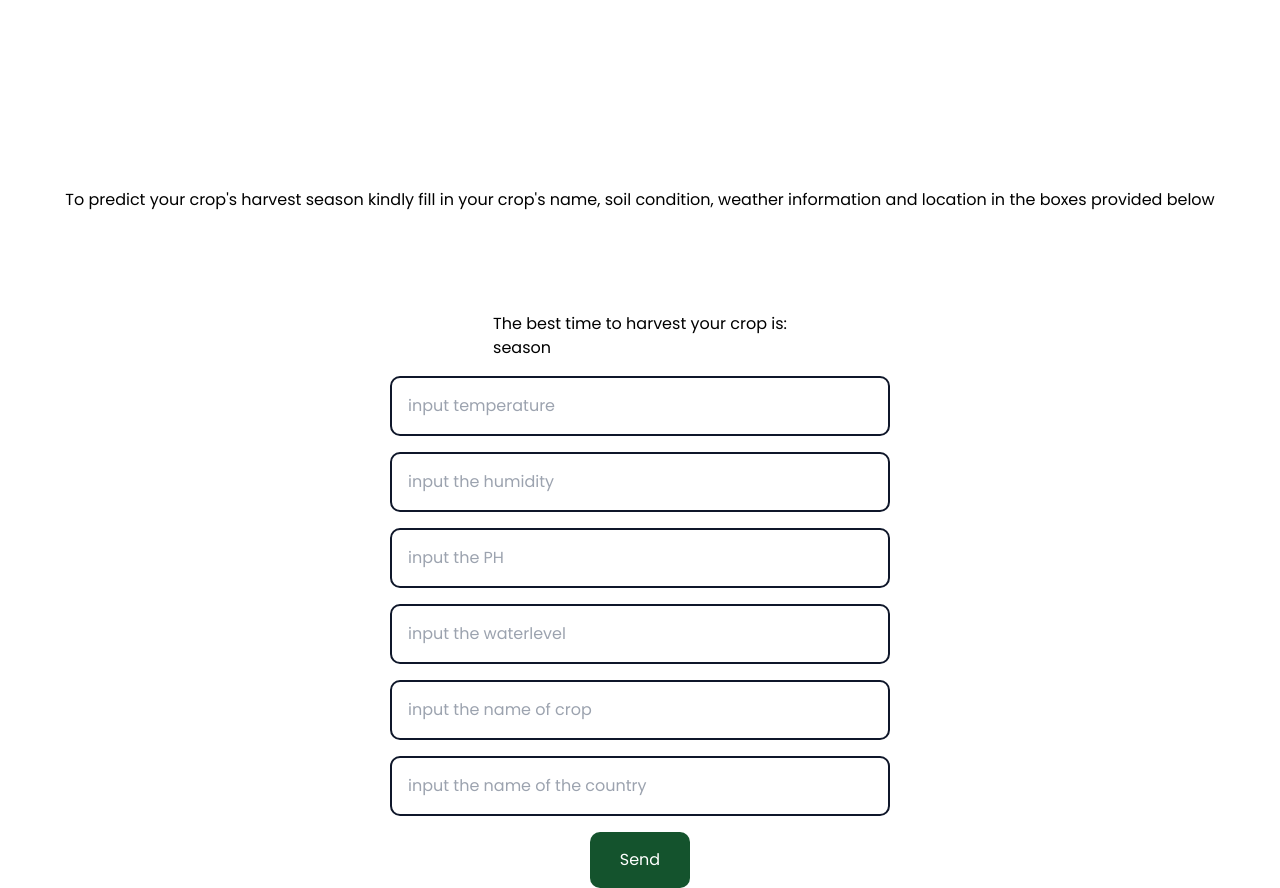
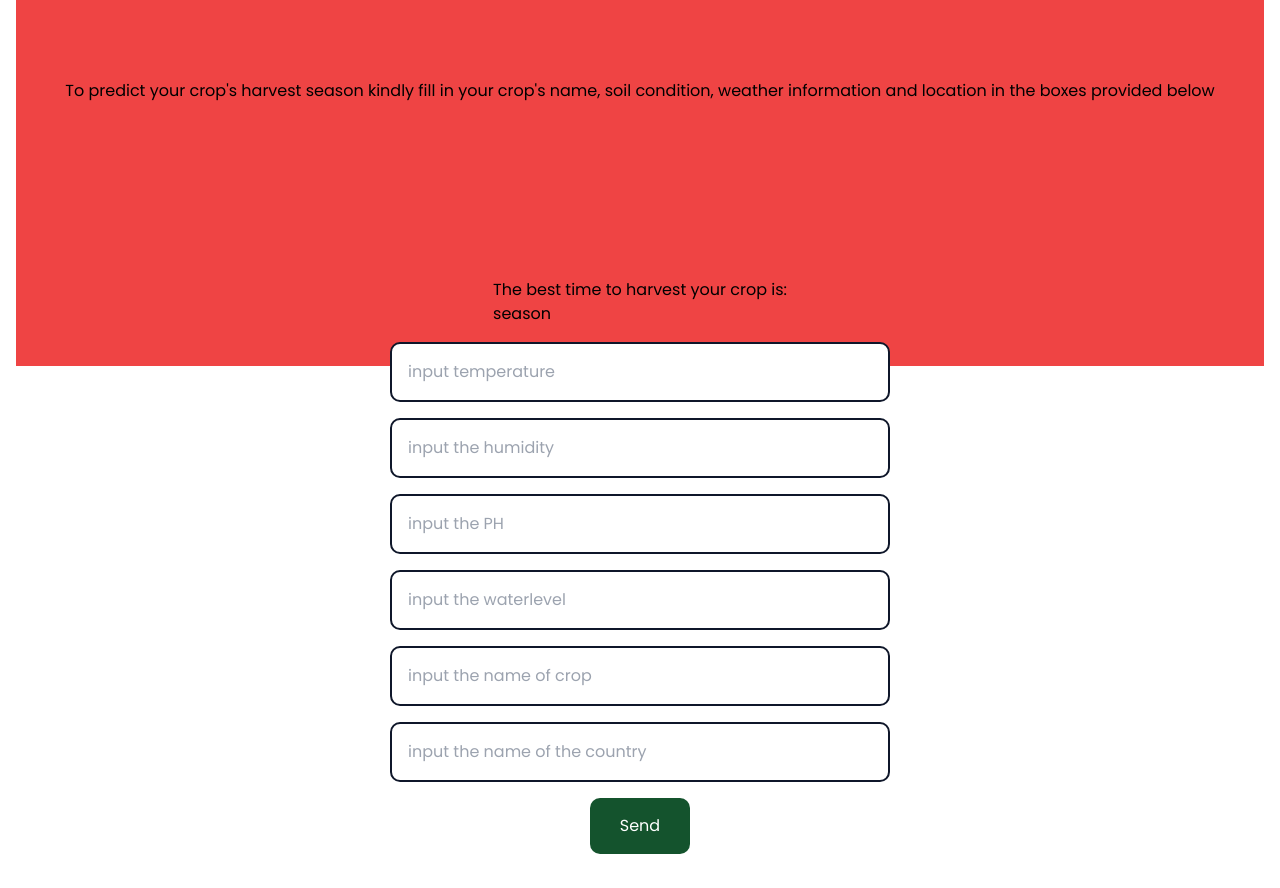
Before and after one commit to Thintalltom/Farmers-Precision, a React (Vite) app in the folder farmers-precision/: page /query in a window 1280 px wide. After the commit the page ends 854 px from the top, so only its background shows below. Built offline with nearby package versions, Linux system fonts and the light colour scheme; no server answers.

Commit message:
changes made

```diff
--- a/farmers-precision/src/Home.jsx
+++ b/farmers-precision/src/Home.jsx
@@ -242,7 +242,7 @@ const Home = () => {
               </p>
               <p className="text-slate-600">
                 {" "}
-                <a href="mailto:ayomide@gmail.com"> Mail taiwo</a>
+                <a href="mailto:ayomidet905@gmail.com"> Mail taiwo</a>
               </p>
             </div>
 
--- a/farmers-precision/src/QueryBox.jsx
+++ b/farmers-precision/src/QueryBox.jsx
@@ -76,11 +76,11 @@ const QueryBox = ({ logemail }) => {
 
   const {data} = info
   return (
-    <div className="bg-white h-[100vh] ">
+    <div className="bg-white h-[100vh] p-4">
 
 
-      <div className="flex items-center  h-[50vh] justify-center align-center ">
-         <p>To predict your crop's harvest season kindly fill in your crop's name, soil condition, weather information and location in the boxes provided below </p>
+      <div className="flex items-center bg-red-500  h-[50vh] justify-center align-center mt-[-50px] ">
+         <p className='mt-[-150px]'>To predict your crop's harvest season kindly fill in your crop's name, soil condition, weather information and location in the boxes provided below </p>
 
 
       </div>
```
